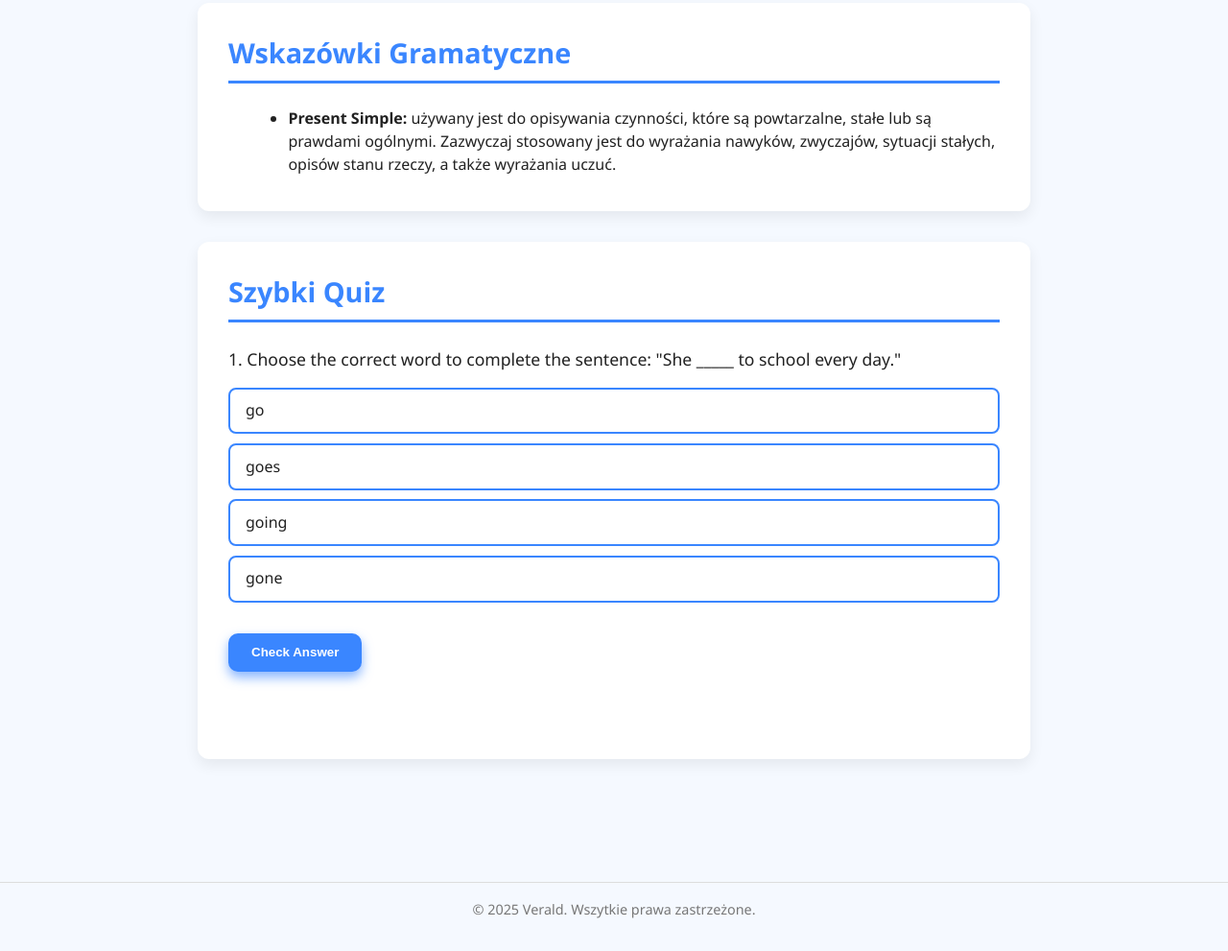
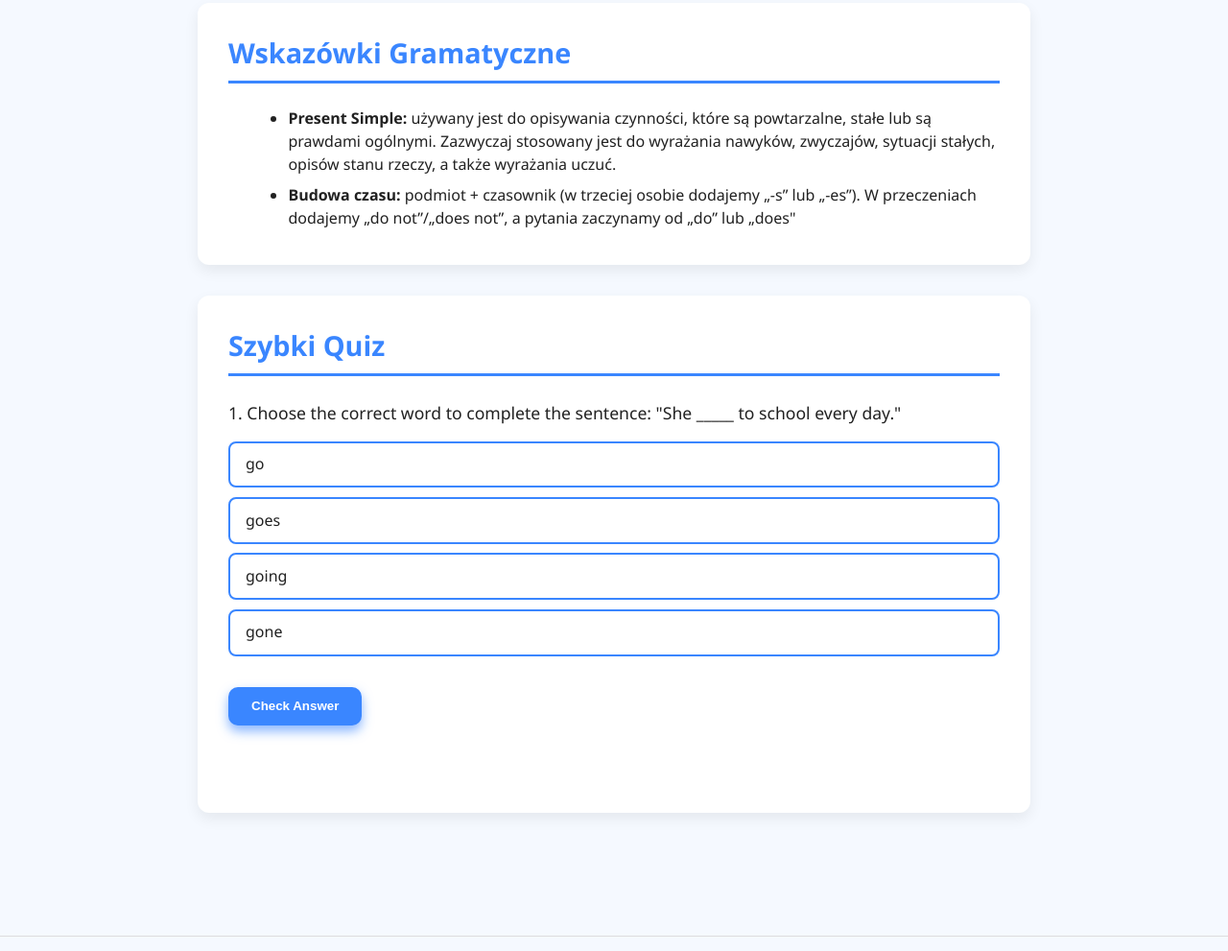
Before and after one commit to Verald2/English-Learning, a plain HTML site: page index.html in a window 1280 px wide. Shown: the part 834-1825 px from the top of the page at 96% size. Drawn offline with Linux system fonts and the light colour scheme.

Commit message:
Update index.html

```diff
--- a/index.html
+++ b/index.html
@@ -300,6 +300,7 @@
     <div class="grammar-tips">
       <ul>
         <li><strong>Present Simple:</strong> używany jest do opisywania czynności, które są powtarzalne, stałe lub są prawdami ogólnymi. Zazwyczaj stosowany jest do wyrażania nawyków, zwyczajów, sytuacji stałych, opisów stanu rzeczy, a także wyrażania uczuć.</li>
+        <li><strong>Budowa czasu:</strong> podmiot + czasownik (w trzeciej osobie dodajemy „-s” lub „-es”). W przeczeniach dodajemy „do not”/„does not”, a pytania zaczynamy od „do” lub „does"</li>
       </ul>
     </div>
   </section>
```
